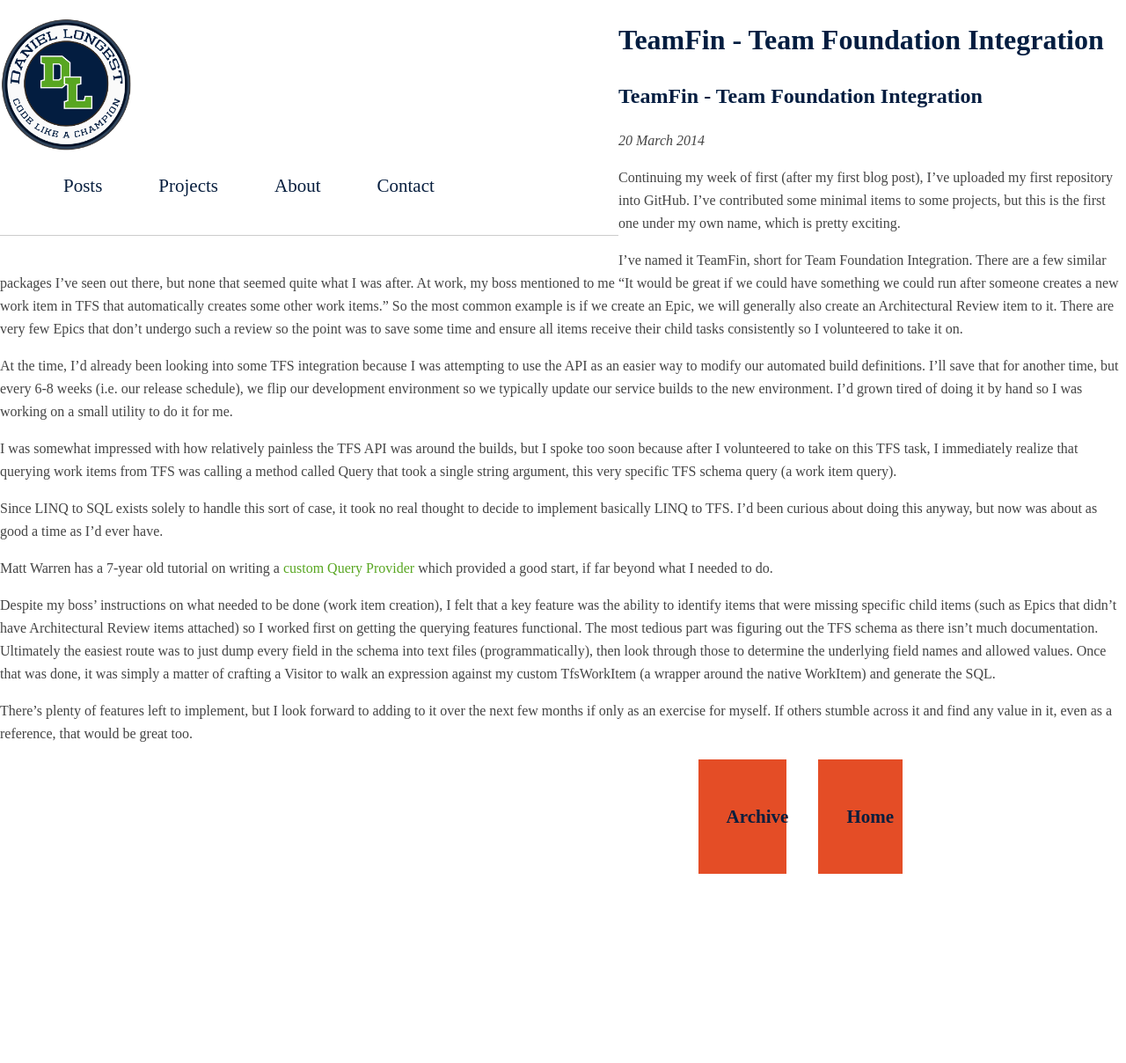
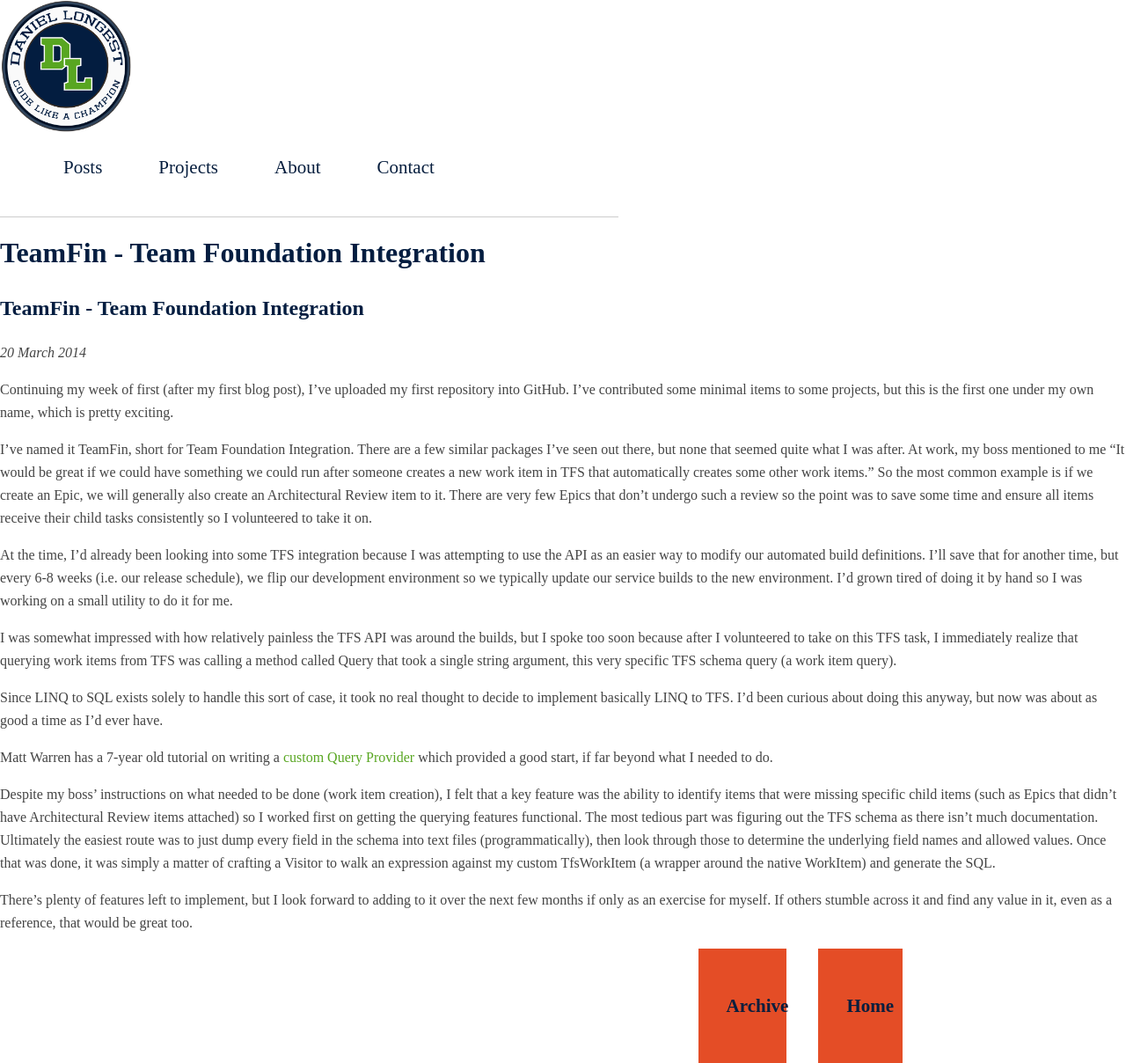
Before and after one commit to dlongest/dlongest.github.io, a Jekyll site: the page built from _posts/2014-3-20-teamfin-team-foundation-integration.md, in a window 1280 px wide. Shown: the whole page at 88% size. Built offline with Jekyll 4.4.1, drawn with Linux system fonts in a browser that asks for light colours; some web fonts are replaced; Markdown is read by kramdown in place of the engine named in the settings; before the commit the page ends 993 px from its top, so only the background shows below that.

Commit message:
Added div to posts to try to clear it from header.

```diff
--- a/_layouts/post.html
+++ b/_layouts/post.html
@@ -1,9 +1,9 @@
 {% include head.html %}
-
+<div id="postcontent">
     <h1>{{ page.title }}</h1>
 
     {{ content }}
-
+</div>
 	{% include nav.html %}
 
 {% include foot.html %}
--- a/css/header.css
+++ b/css/header.css
@@ -28,3 +28,7 @@ color: #57A645
 display: block;
 float: left
 }
+
+#postcontent {
+clear: both;
+}
```
